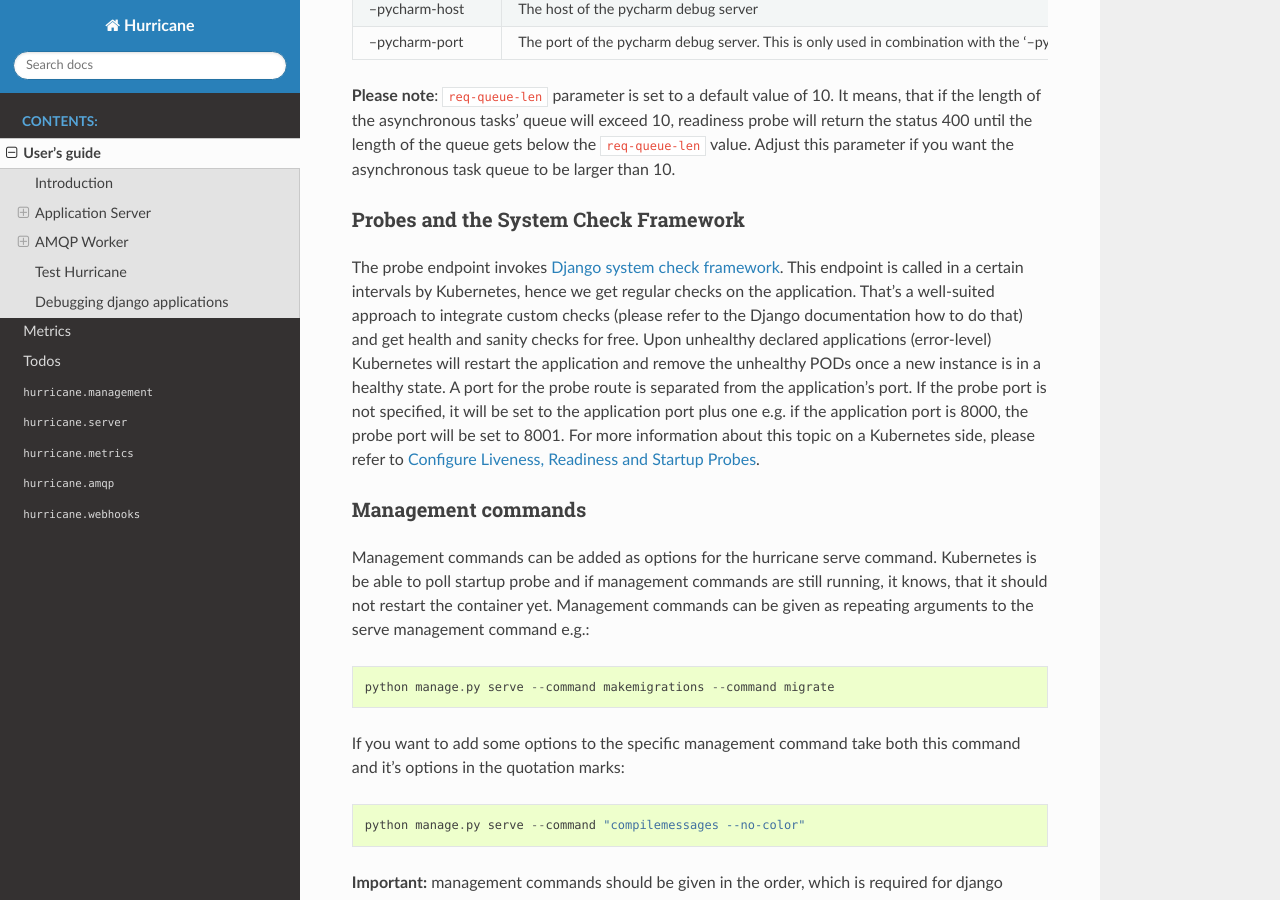
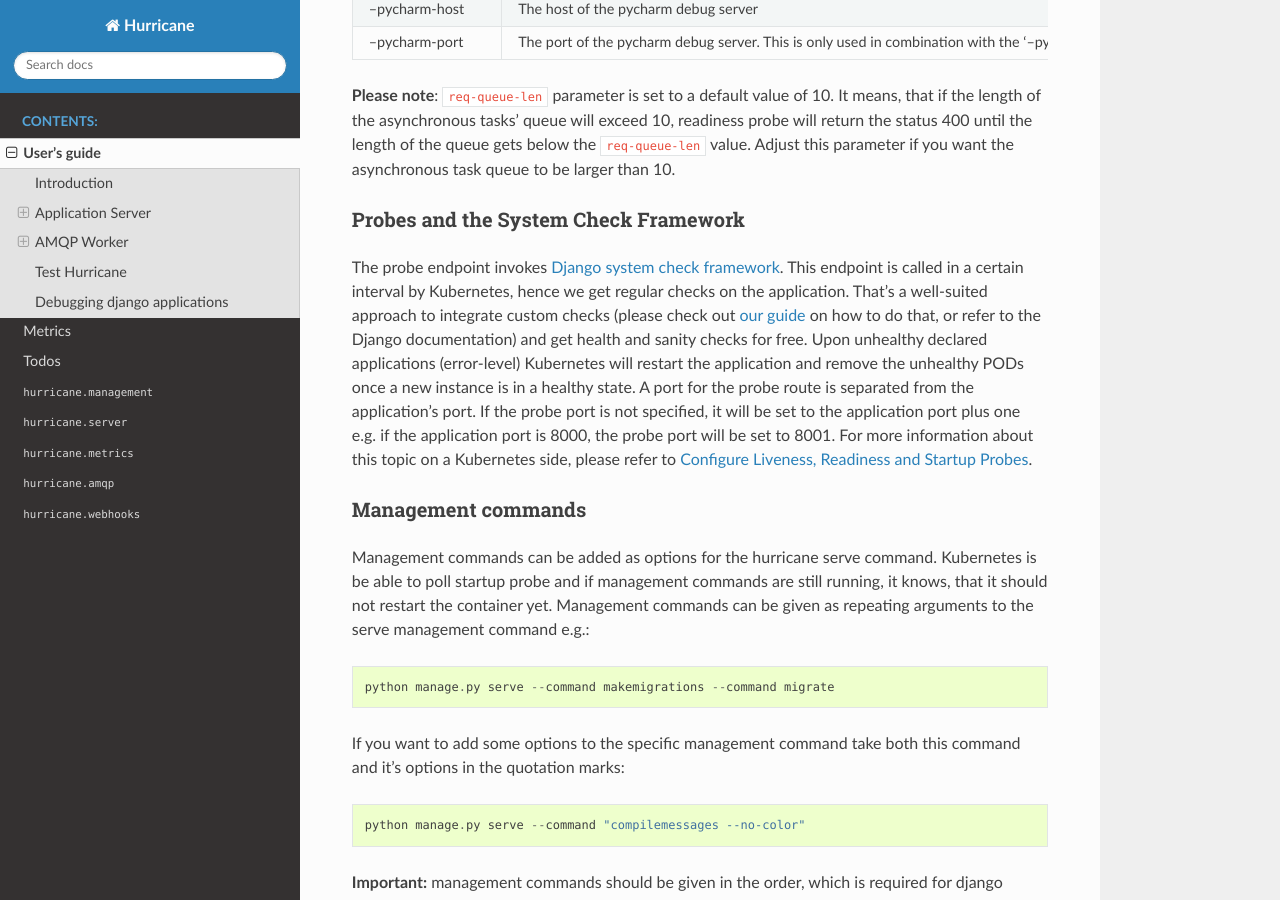
Before and after one commit to django-hurricane/django-hurricane, a Sphinx documentation site: the page built from docs/usage.rst, in a window 1280 px wide and 900 px high, scrolled down 2232 px. Built offline with Sphinx 7.4.7 and the Read the Docs theme 2.0.0, drawn with Linux system fonts in a browser that asks for light colours.

Commit message:
docs: add hint to custom checks guide

```diff
--- a/docs/usage.rst
+++ b/docs/usage.rst
@@ -98,10 +98,11 @@
 ^^^^^^^^^^^^^^^^^^^^^^^^^^^^^^^^^^^^^
 
 The probe endpoint invokes `Django system check framework <https://docs.djangoproject.com/en/2.2/topics/checks/>`_.
-This endpoint is called in a certain intervals by Kubernetes, hence we get regular checks on the application. That's
-a well-suited approach to integrate custom checks (please refer to the Django documentation how to do that) and get
-health and sanity checks for free. Upon unhealthy declared applications (error-level) Kubernetes will restart the
-application and remove the unhealthy PODs once a new instance is in a healthy state.
+This endpoint is called in a certain interval by Kubernetes, hence we get regular checks on the application. That's
+a well-suited approach to integrate custom checks (please check out `our guide <https://django-hurricane.io/custom-checks/>`_
+on how to do that, or refer to the Django documentation) and get health and sanity checks for free. Upon unhealthy
+declared applications (error-level) Kubernetes will restart the application and remove the unhealthy PODs once a new
+instance is in a healthy state.
 A port for the probe route is separated from the application's port. If the probe port is not specified, it
 will be set to the application port plus one e.g. if the application port is 8000, the probe port will be set to 8001.
 For more information about this topic on a Kubernetes side, please refer to
```
